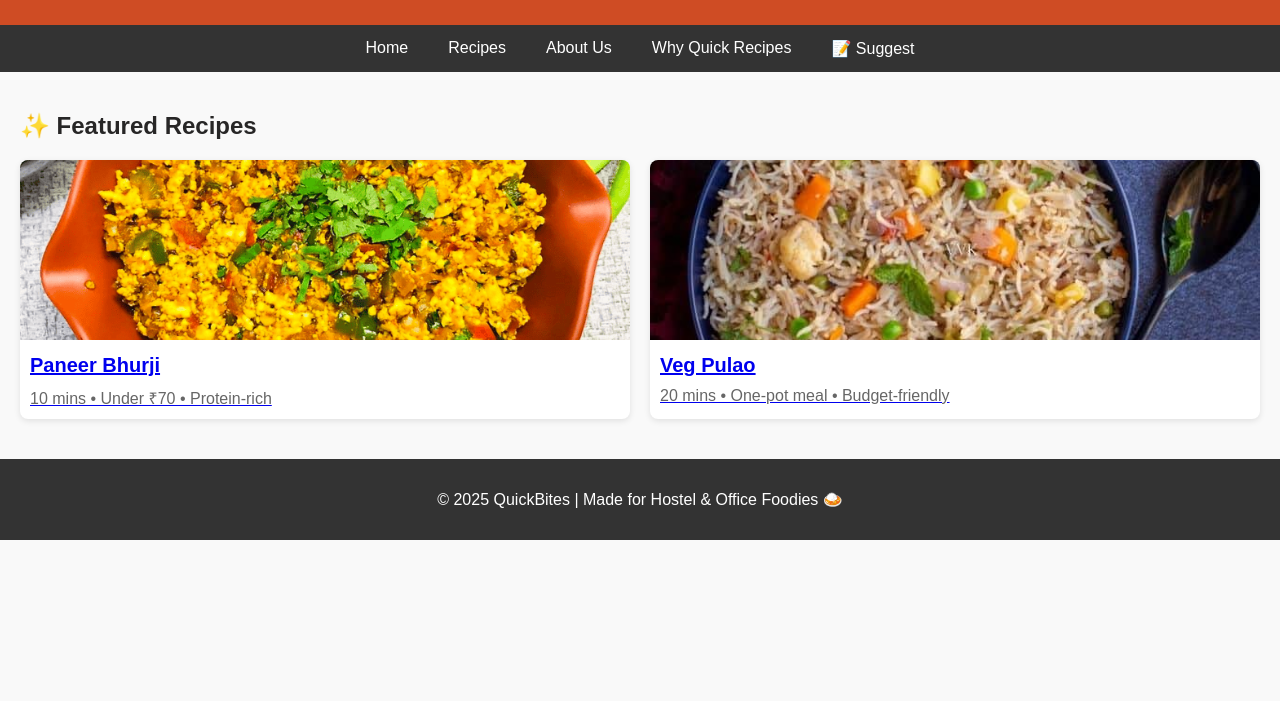
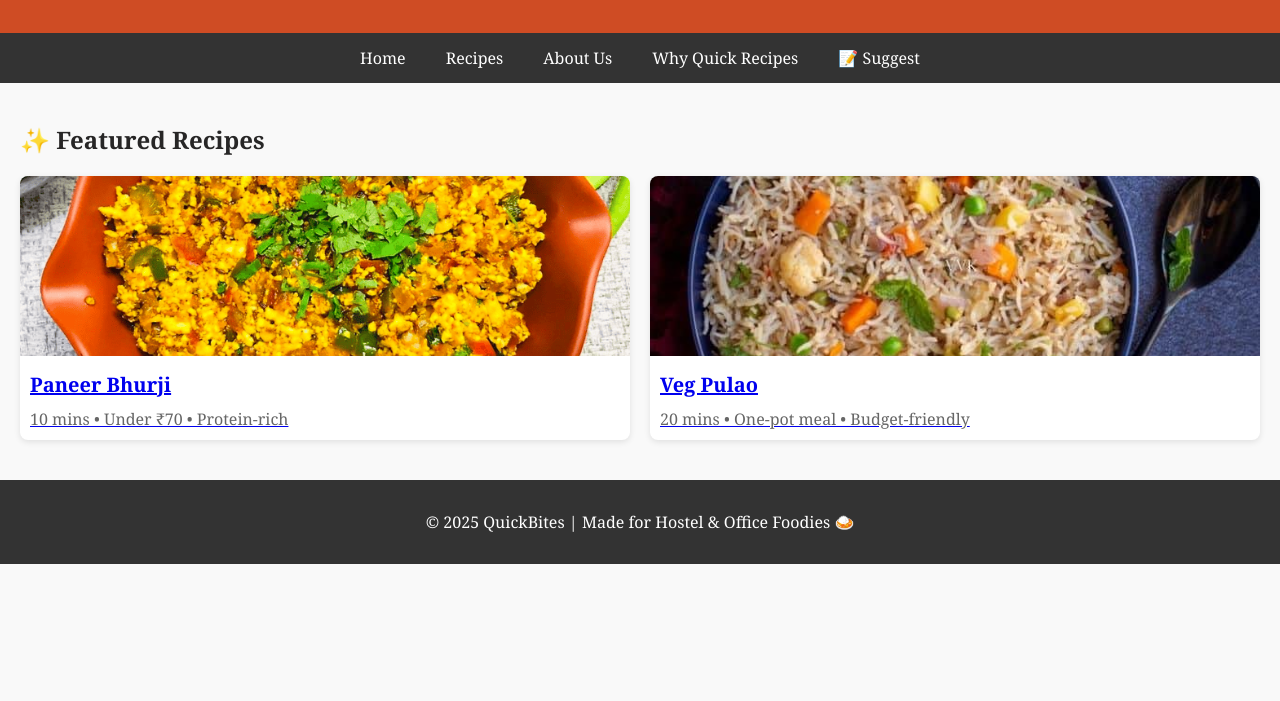
Before and after one commit to Adyasa28/Quick-recipes, a plain HTML site: page index.html in a window 1280 px wide. Shown: the part 99-800 px from the top of the page. Drawn offline with Linux system fonts and the light colour scheme.

Commit message:
Update style.csss

```diff
--- a/style.css
+++ b/style.css
@@ -2,7 +2,7 @@
    Base Styles (Desktop Default)
 ============================== */
 body {
-  font-family: Arial, sans-serif;
+  font-family:Cambria, Cochin, Georgia, Times, 'Times New Roman', serif;
   margin: 0;
   padding: 0;
   background: #f9f9f9;
```
